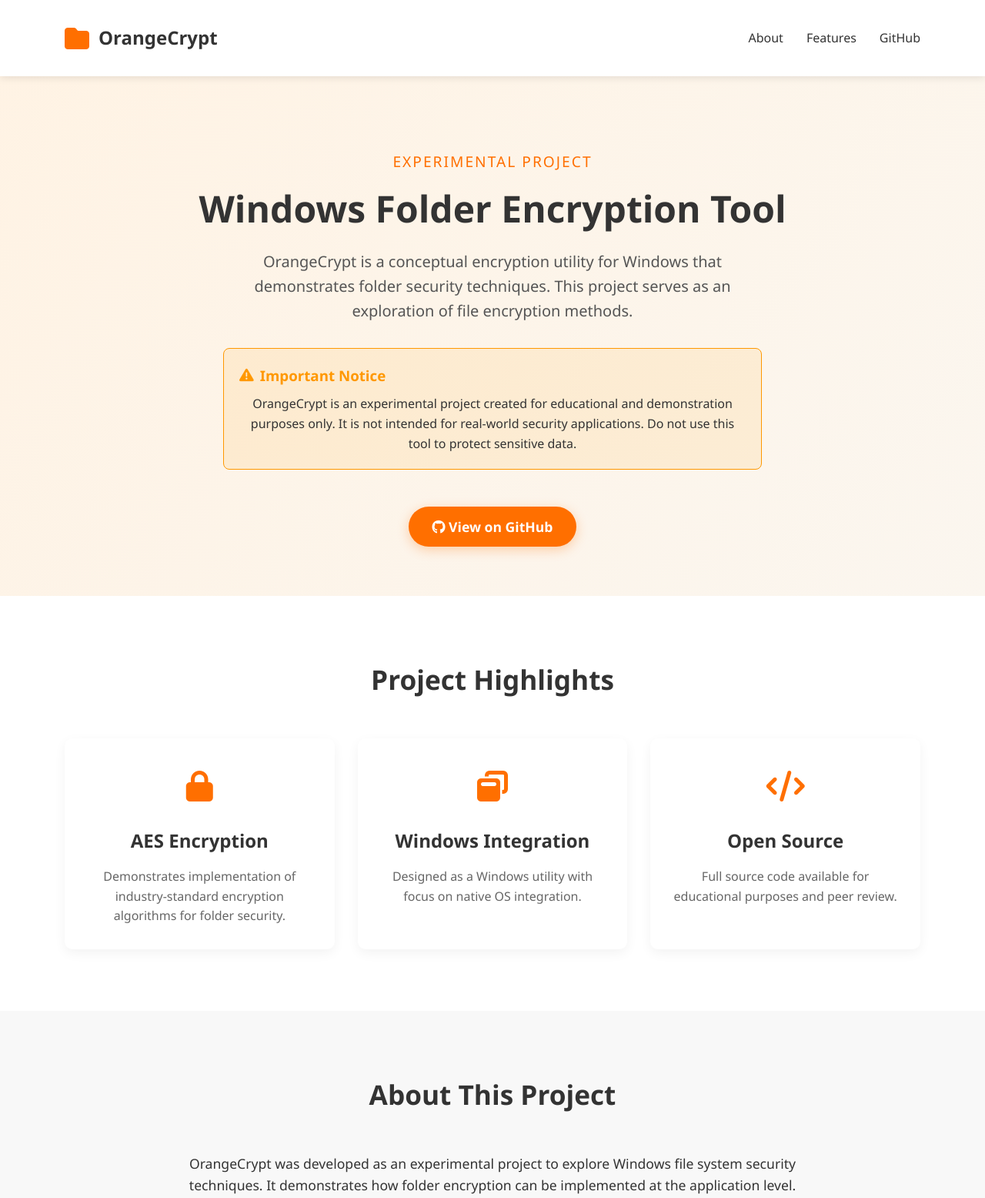
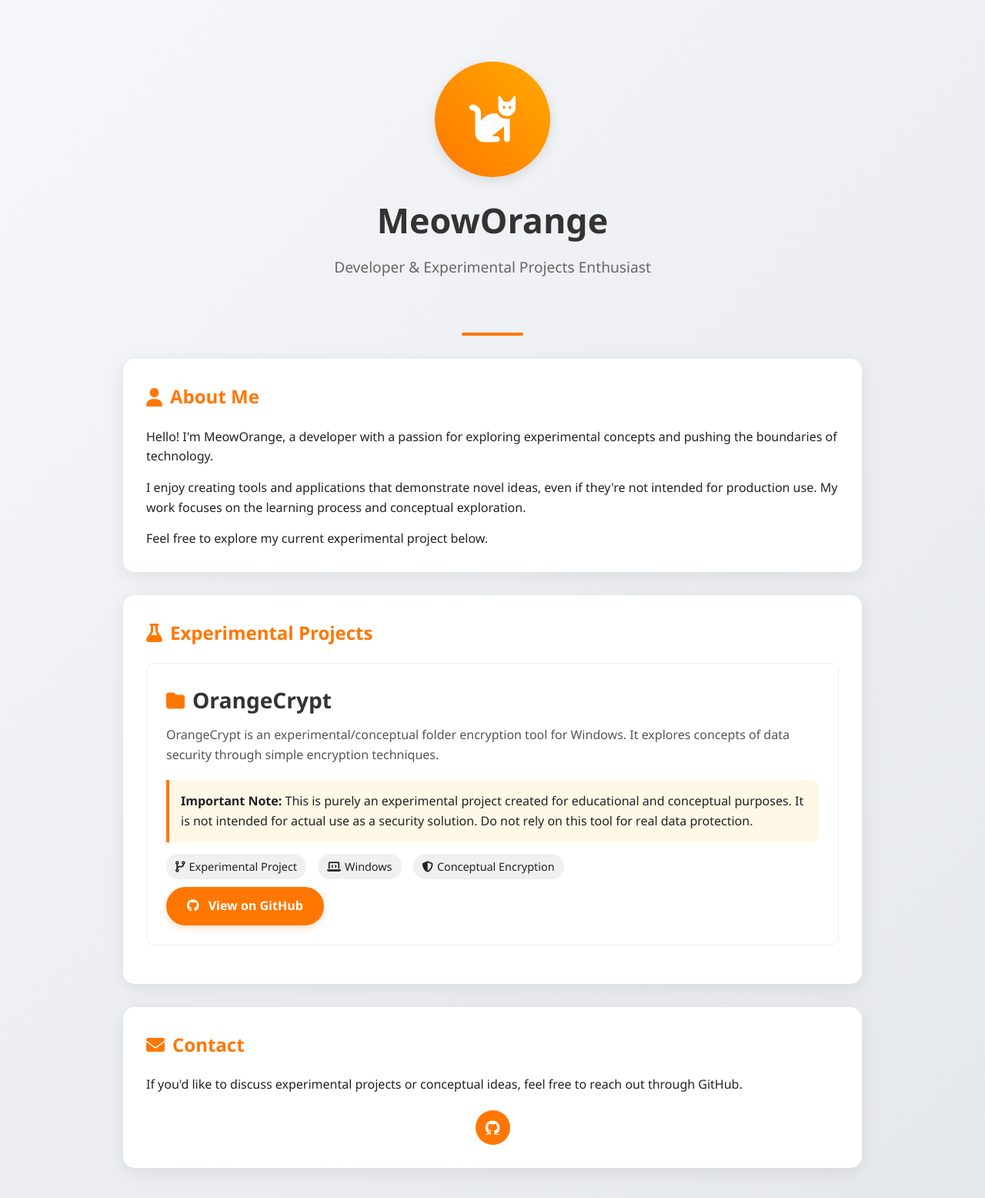
Before and after one commit to MeowOrange/MeowOrange.github.io, a plain HTML site: page index.html in a window 1280 px wide. Shown: the top 1556 px of the page at 77% size. Drawn offline with Linux system fonts and the light colour scheme.

Commit message:
Update index.html

```diff
--- a/index.html
+++ b/index.html
@@ -3,412 +3,325 @@
 <head>
     <meta charset="UTF-8">
     <meta name="viewport" content="width=device-width, initial-scale=1.0">
-    <title>OrangeCrypt - Experimental Folder Encryption</title>
+    <title>MeowOrange's Homepage</title>
     <link rel="stylesheet" href="https://cdnjs.cloudflare.com/ajax/libs/font-awesome/6.4.0/css/all.min.css">
     <style>
+        :root {
+            --primary: #ff7700;
+            --secondary: #333;
+            --light: #f8f8f8;
+            --dark: #222;
+            --transition: all 0.3s ease;
+        }
+
         * {
             margin: 0;
             padding: 0;
             box-sizing: border-box;
         }
 
-        :root {
-            --primary: #ff6f00;
-            --secondary: #ffa040;
-            --dark: #333;
-            --light: #f8f8f8;
-            --gray: #e0e0e0;
-            --warning: #ff9800;
-        }
-
         body {
             font-family: 'Segoe UI', Tahoma, Geneva, Verdana, sans-serif;
             line-height: 1.6;
-            color: #333;
-            background-color: var(--light);
-            background-image: linear-gradient(135deg, #fffaf0 0%, #f8f8f8 100%);
+            color: var(--dark);
+            background: linear-gradient(135deg, #f5f7fa 0%, #e4e7eb 100%);
             min-height: 100vh;
+            padding: 20px;
+        }
+
+        .container {
+            max-width: 1000px;
+            margin: 0 auto;
+            padding: 20px;
         }
 
         header {
-            background-color: white;
-            box-shadow: 0 2px 10px rgba(0,0,0,0.1);
-            padding: 1.5rem 0;
-            position: sticky;
-            top: 0;
-            z-index: 100;
+            text-align: center;
+            padding: 40px 0;
+            animation: fadeIn 1s ease;
         }
 
-        .container {
-            width: 90%;
-            max-width: 1200px;
-            margin: 0 auto;
-            padding: 0 20px;
+        .profile {
+            width: 150px;
+            height: 150px;
+            border-radius: 50%;
+            margin: 0 auto 20px;
+            background: linear-gradient(45deg, var(--primary), #ffaa00);
+            display: flex;
+            align-items: center;
+            justify-content: center;
+            font-size: 60px;
+            color: white;
+            box-shadow: 0 5px 15px rgba(0,0,0,0.1);
         }
 
-        .header-content {
-            display: flex;
-            justify-content: space-between;
-            align-items: center;
-        }
-
-        .logo {
-            display: flex;
-            align-items: center;
-            gap: 12px;
-        }
-
-        .logo-icon {
-            font-size: 2rem;
-            color: var(--primary);
-        }
-
-        .logo-text {
-            font-size: 1.5rem;
-            font-weight: 600;
-            color: var(--dark);
-        }
-
-        .nav-links {
-            display: flex;
-            gap: 30px;
-        }
-
-        .nav-links a {
-            text-decoration: none;
-            color: var(--dark);
-            font-weight: 500;
-            transition: color 0.3s;
-        }
-
-        .nav-links a:hover {
-            color: var(--primary);
-        }
-
-        .hero {
-            padding: 6rem 0 4rem;
-            background: linear-gradient(120deg, rgba(255,111,0,0.05) 0%, rgba(255,160,64,0.03) 100%);
-        }
-
-        .hero-content {
-            max-width: 800px;
-            text-align: center;
-            margin: 0 auto;
+        h1 {
+            font-size: 2.8rem;
+            margin-bottom: 10px;
+            color: var(--secondary);
         }
 
         .tagline {
             font-size: 1.2rem;
-            font-weight: 500;
-            color: var(--primary);
-            text-transform: uppercase;
-            letter-spacing: 2px;
-            margin-bottom: 1rem;
+            color: #666;
+            max-width: 600px;
+            margin: 0 auto;
         }
 
-        h1 {
-            font-size: 3rem;
-            margin-bottom: 1.5rem;
-            line-height: 1.2;
+        .divider {
+            height: 4px;
+            width: 80px;
+            background: var(--primary);
+            margin: 30px auto;
+            border-radius: 2px;
         }
 
-        .hero-text {
-            font-size: 1.25rem;
-            color: #555;
-            margin-bottom: 2rem;
-            max-width: 700px;
-            margin-left: auto;
-            margin-right: auto;
+        section {
+            background: white;
+            border-radius: 15px;
+            box-shadow: 0 5px 25px rgba(0,0,0,0.08);
+            padding: 30px;
+            margin-bottom: 30px;
+            transition: var(--transition);
         }
 
-        .cta-button {
-            display: inline-block;
-            background-color: var(--primary);
-            color: white;
-            text-decoration: none;
-            padding: 12px 30px;
-            border-radius: 30px;
-            font-weight: 600;
-            font-size: 1.1rem;
-            transition: all 0.3s ease;
-            margin-top: 1rem;
-            box-shadow: 0 4px 15px rgba(255,111,0,0.3);
+        section:hover {
+            transform: translateY(-5px);
+            box-shadow: 0 8px 30px rgba(0,0,0,0.12);
         }
 
-        .cta-button:hover {
-            background-color: var(--secondary);
-            transform: translateY(-3px);
-            box-shadow: 0 6px 20px rgba(255,111,0,0.4);
-        }
-
-        .warning-box {
-            background-color: rgba(255,152,0,0.1);
-            border: 1px solid var(--warning);
-            border-radius: 8px;
-            padding: 20px;
-            margin: 2rem auto;
-            max-width: 700px;
-        }
-
-        .warning-box h3 {
-            color: var(--warning);
-            margin-bottom: 10px;
+        h2 {
+            color: var(--primary);
+            margin-bottom: 20px;
             display: flex;
             align-items: center;
-            gap: 8px;
-        }
-
-        .features {
-            padding: 5rem 0;
-            background-color: white;
-        }
-
-        .section-title {
-            text-align: center;
-            font-size: 2.2rem;
-            margin-bottom: 3rem;
-            color: var(--dark);
-        }
-
-        .features-grid {
-            display: grid;
-            grid-template-columns: repeat(auto-fit, minmax(300px, 1fr));
-            gap: 30px;
-        }
-
-        .feature-card {
-            background: white;
-            border-radius: 10px;
-            box-shadow: 0 5px 15px rgba(0,0,0,0.05);
-            padding: 30px;
-            text-align: center;
-            transition: transform 0.3s ease;
-        }
-
-        .feature-card:hover {
-            transform: translateY(-10px);
-            box-shadow: 0 10px 25px rgba(0,0,0,0.08);
-        }
-
-        .feature-icon {
-            font-size: 2.5rem;
-            color: var(--primary);
-            margin-bottom: 20px;
-        }
-
-        .feature-title {
-            font-size: 1.5rem;
-            margin-bottom: 15px;
-            color: var(--dark);
-        }
-
-        .feature-description {
-            color: #666;
-        }
-
-        .about-project {
-            padding: 5rem 0;
-            background-color: #f8f8f8;
+            gap: 10px;
         }
 
         .about-content {
-            max-width: 800px;
-            margin: 0 auto;
-            text-align: center;
+            display: flex;
+            flex-direction: column;
+            gap: 15px;
         }
 
-        .about-content p {
-            margin-bottom: 1.5rem;
-            font-size: 1.1rem;
+        .project-card {
+            border: 1px solid #eee;
+            border-radius: 10px;
+            padding: 25px;
+            margin: 20px 0;
+            transition: var(--transition);
+        }
+
+        .project-card:hover {
+            border-color: var(--primary);
+        }
+
+        .project-title {
+            display: flex;
+            align-items: center;
+            gap: 10px;
+            font-size: 1.5rem;
+            color: var(--secondary);
+            margin-bottom: 10px;
+        }
+
+        .project-title i {
+            color: var(--primary);
+        }
+
+        .project-description {
+            margin-bottom: 15px;
+            color: #555;
+        }
+
+        .project-meta {
+            display: flex;
+            flex-wrap: wrap;
+            gap: 15px;
+            margin-top: 15px;
+        }
+
+        .meta-item {
+            display: flex;
+            align-items: center;
+            gap: 5px;
+            font-size: 0.9rem;
+            background: #f0f0f0;
+            padding: 5px 12px;
+            border-radius: 20px;
+        }
+
+        .btn {
+            display: inline-block;
+            padding: 10px 25px;
+            background: var(--primary);
+            color: white;
+            text-decoration: none;
+            border-radius: 30px;
+            font-weight: 600;
+            transition: var(--transition);
+            border: 2px solid var(--primary);
+            margin-top: 10px;
+            box-shadow: 0 4px 10px rgba(255, 119, 0, 0.2);
+        }
+
+        .btn:hover {
+            background: white;
+            color: var(--primary);
+            transform: translateY(-2px);
+        }
+
+        .btn i {
+            margin-right: 8px;
+        }
+
+        .note-box {
+            background: #fff8e6;
+            border-left: 4px solid var(--primary);
+            padding: 15px;
+            border-radius: 0 8px 8px 0;
+            margin-top: 20px;
         }
 
         footer {
-            background-color: var(--dark);
-            color: white;
-            padding: 3rem 0;
             text-align: center;
-        }
-
-        .footer-content {
-            max-width: 800px;
-            margin: 0 auto;
-        }
-
-        .github-stats {
-            display: flex;
-            justify-content: center;
-            gap: 40px;
-            margin: 20px 0 30px;
-        }
-
-        .stat-item {
-            display: flex;
-            flex-direction: column;
-            align-items: center;
-        }
-
-        .stat-number {
-            font-size: 1.8rem;
-            font-weight: 700;
-            margin-bottom: 5px;
-        }
-
-        .stat-label {
-            font-size: 0.9rem;
-            opacity: 0.8;
-        }
-
-        .copyright {
-            margin-top: 30px;
-            color: rgba(255,255,255,0.6);
+            padding: 40px 0 20px;
+            color: #777;
             font-size: 0.9rem;
         }
 
-        @media (max-width: 768px) {
-            h1 {
-                font-size: 2.2rem;
+        .social-links {
+            display: flex;
+            justify-content: center;
+            gap: 20px;
+            margin-top: 20px;
         }
 
-            .hero {
-                padding: 4rem 0 3rem;
+        .social-link {
+            width: 45px;
+            height: 45px;
+            border-radius: 50%;
+            background: var(--primary);
+            color: white;
+            display: flex;
+            align-items: center;
+            justify-content: center;
+            font-size: 1.2rem;
+            transition: var(--transition);
         }
 
-            .nav-links {
-                gap: 15px;
+        .social-link:hover {
+            transform: translateY(-3px);
+            box-shadow: 0 5px 15px rgba(255, 119, 0, 0.3);
         }
 
-            .github-stats {
-                flex-direction: column;
-                gap: 20px;
+        @keyframes fadeIn {
+            from { opacity: 0; transform: translateY(20px); }
+            to { opacity: 1; transform: translateY(0); }
         }
+
+        @media (max-width: 768px) {
+            h1 { font-size: 2.2rem; }
+            .container { padding: 15px; }
+            section { padding: 20px; }
         }
     </style>
 </head>
 <body>
+    <div class="container">
         <header>
-        <div class="container">
-            <div class="header-content">
-                <div class="logo">
-                    <div class="logo-icon">
+            <div class="profile">
+                <i class="fas fa-cat"></i>
+            </div>
+            <h1>MeowOrange</h1>
+            <p class="tagline">Developer & Experimental Projects Enthusiast</p>
+        </header>
+
+        <div class="divider"></div>
+
+        <section id="about">
+            <h2><i class="fas fa-user"></i> About Me</h2>
+            <div class="about-content">
+                <p>Hello! I'm MeowOrange, a developer with a passion for exploring experimental concepts and pushing the boundaries of technology.</p>
+                <p>I enjoy creating tools and applications that demonstrate novel ideas, even if they're not intended for production use. My work focuses on the learning process and conceptual exploration.</p>
+                <p>Feel free to explore my current experimental project below.</p>
+            </div>
+        </section>
+
+        <section id="projects">
+            <h2><i class="fas fa-flask"></i> Experimental Projects</h2>
+
+            <div class="project-card">
+                <div class="project-title">
                     <i class="fas fa-folder"></i>
+                    <h3>OrangeCrypt</h3>
                 </div>
-                    <div class="logo-text">OrangeCrypt</div>
+                <p class="project-description">
+                    OrangeCrypt is an experimental/conceptual folder encryption tool for Windows.
+                    It explores concepts of data security through simple encryption techniques.
+                </p>
+
+                <div class="note-box">
+                    <p><strong>Important Note:</strong> This is purely an experimental project created for educational and conceptual purposes. It is not intended for actual use as a security solution. Do not rely on this tool for real data protection.</p>
                 </div>
-                <nav class="nav-links">
-                    <a href="#about">About</a>
-                    <a href="#features">Features</a>
-                    <a href="https://github.com/MeowOrange/OrangeCrypt" target="_blank">GitHub</a>
-                </nav>
+
+                <div class="project-meta">
+                    <div class="meta-item">
+                        <i class="fas fa-code-branch"></i>
+                        <span>Experimental Project</span>
+                    </div>
+                    <div class="meta-item">
+                        <i class="fas fa-laptop-code"></i>
+                        <span>Windows</span>
+                    </div>
+                    <div class="meta-item">
+                        <i class="fas fa-shield-alt"></i>
+                        <span>Conceptual Encryption</span>
                     </div>
                 </div>
-    </header>
 
-    <section class="hero">
-        <div class="container">
-            <div class="hero-content">
-                <div class="tagline">Experimental Project</div>
-                <h1>Windows Folder Encryption Tool</h1>
-                <p class="hero-text">
-                    OrangeCrypt is a conceptual encryption utility for Windows that demonstrates folder security techniques.
-                    This project serves as an exploration of file encryption methods.
-                </p>
-
-                <div class="warning-box">
-                    <h3><i class="fas fa-exclamation-triangle"></i> Important Notice</h3>
-                    <p>OrangeCrypt is an experimental project created for educational and demonstration purposes only. It is not intended for real-world security applications. Do not use this tool to protect sensitive data.</p>
-                </div>
-
-                <a href="https://github.com/MeowOrange/OrangeCrypt" class="cta-button" target="_blank">
+                <a href="https://github.com/MeowOrange/OrangeCrypt" class="btn">
                     <i class="fab fa-github"></i> View on GitHub
                 </a>
             </div>
-        </div>
         </section>
 
-    <section class="features" id="features">
-        <div class="container">
-            <h2 class="section-title">Project Highlights</h2>
-            <div class="features-grid">
-                <div class="feature-card">
-                    <div class="feature-icon">
-                        <i class="fas fa-lock"></i>
-                    </div>
-                    <h3 class="feature-title">AES Encryption</h3>
-                    <p class="feature-description">Demonstrates implementation of industry-standard encryption algorithms for folder security.</p>
-                </div>
-
-                <div class="feature-card">
-                    <div class="feature-icon">
-                        <i class="fas fa-window-restore"></i>
-                    </div>
-                    <h3 class="feature-title">Windows Integration</h3>
-                    <p class="feature-description">Designed as a Windows utility with focus on native OS integration.</p>
-                </div>
-
-                <div class="feature-card">
-                    <div class="feature-icon">
-                        <i class="fas fa-code"></i>
-                    </div>
-                    <h3 class="feature-title">Open Source</h3>
-                    <p class="feature-description">Full source code available for educational purposes and peer review.</p>
-                </div>
-            </div>
-        </div>
-    </section>
-
-    <section class="about-project" id="about">
-        <div class="container">
-            <div class="about-content">
-                <h2 class="section-title">About This Project</h2>
-                <p>
-                    OrangeCrypt was developed as an experimental project to explore Windows file system security techniques.
-                    It demonstrates how folder encryption can be implemented at the application level.
-                </p>
-                <p>
-                    This project serves as a learning resource for developers interested in security implementations
-                    and Windows application development. It is not intended as production-ready software.
-                </p>
-                <p>
-                    The source code is available on GitHub for educational examination and research purposes.
-                    Contributions and feedback from the developer community are welcome.
-                </p>
-            </div>
+        <section id="contact">
+            <h2><i class="fas fa-envelope"></i> Contact</h2>
+            <p>If you'd like to discuss experimental projects or conceptual ideas, feel free to reach out through GitHub.</p>
+            <div class="social-links">
+                <a href="https://github.com/MeowOrange" class="social-link">
+                    <i class="fab fa-github"></i>
+                </a>
             </div>
         </section>
 
         <footer>
-        <div class="container">
-            <div class="footer-content">
-                <div class="logo" style="justify-content: center; margin-bottom: 20px;">
-                    <div class="logo-icon">
-                        <i class="fas fa-folder"></i>
-                    </div>
-                    <div class="logo-text" style="color: white;">OrangeCrypt</div>
+            <p>&copy; 2023 MeowOrange. All rights reserved.</p>
+            <p>This page serves as a personal homepage for experimental project showcase.</p>
+        </footer>
     </div>
 
-                <div class="github-stats">
-                    <div class="stat-item">
-                        <div class="stat-number">Experimental</div>
-                        <div class="stat-label">Project Status</div>
-                    </div>
-                    <div class="stat-item">
-                        <div class="stat-number">Conceptual</div>
-                        <div class="stat-label">Implementation</div>
-                    </div>
-                    <div class="stat-item">
-                        <div class="stat-number">Educational</div>
-                        <div class="stat-label">Purpose</div>
-                    </div>
-                </div>
+    <script>
+        // Simple animation on scroll
+        document.addEventListener('DOMContentLoaded', function() {
+            const sections = document.querySelectorAll('section');
 
-                <a href="https://github.com/MeowOrange/OrangeCrypt" class="cta-button" target="_blank" style="background-color: #333; border: 1px solid rgba(255,255,255,0.2);">
-                    <i class="fab fa-github"></i> Explore Source Code
-                </a>
+            const observer = new IntersectionObserver((entries) => {
+                entries.forEach(entry => {
+                    if (entry.isIntersecting) {
+                        entry.target.style.animation = 'fadeIn 0.8s ease forwards';
+                    }
+                });
+            }, {
+                threshold: 0.1
+            });
 
-                <div class="copyright">
-                    &copy; 2023 OrangeCrypt Experimental Project. Not for production use.
-                </div>
-            </div>
-        </div>
-    </footer>
+            sections.forEach(section => {
+                section.style.opacity = '0';
+                observer.observe(section);
+            });
+        });
+    </script>
 </body>
 </html>
```
Lines whose indentation alone changed are shown as unchanged.
